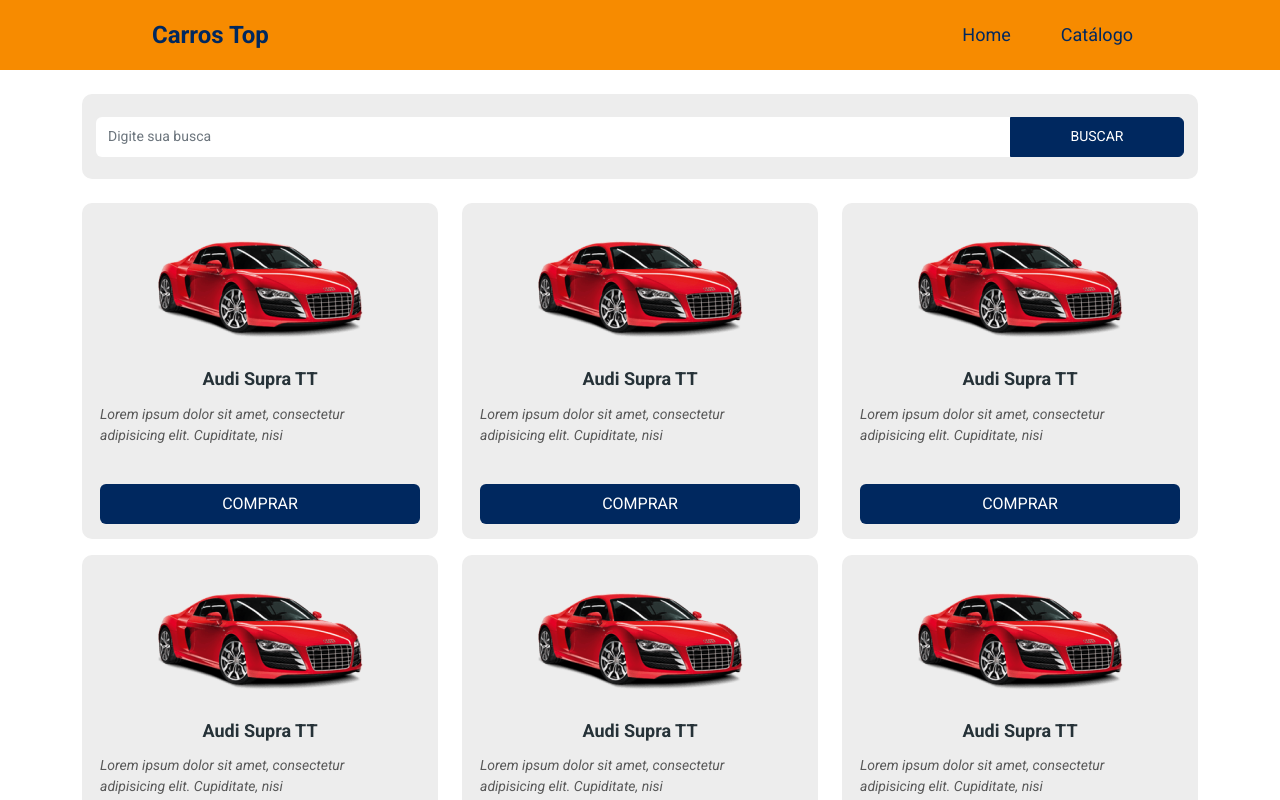
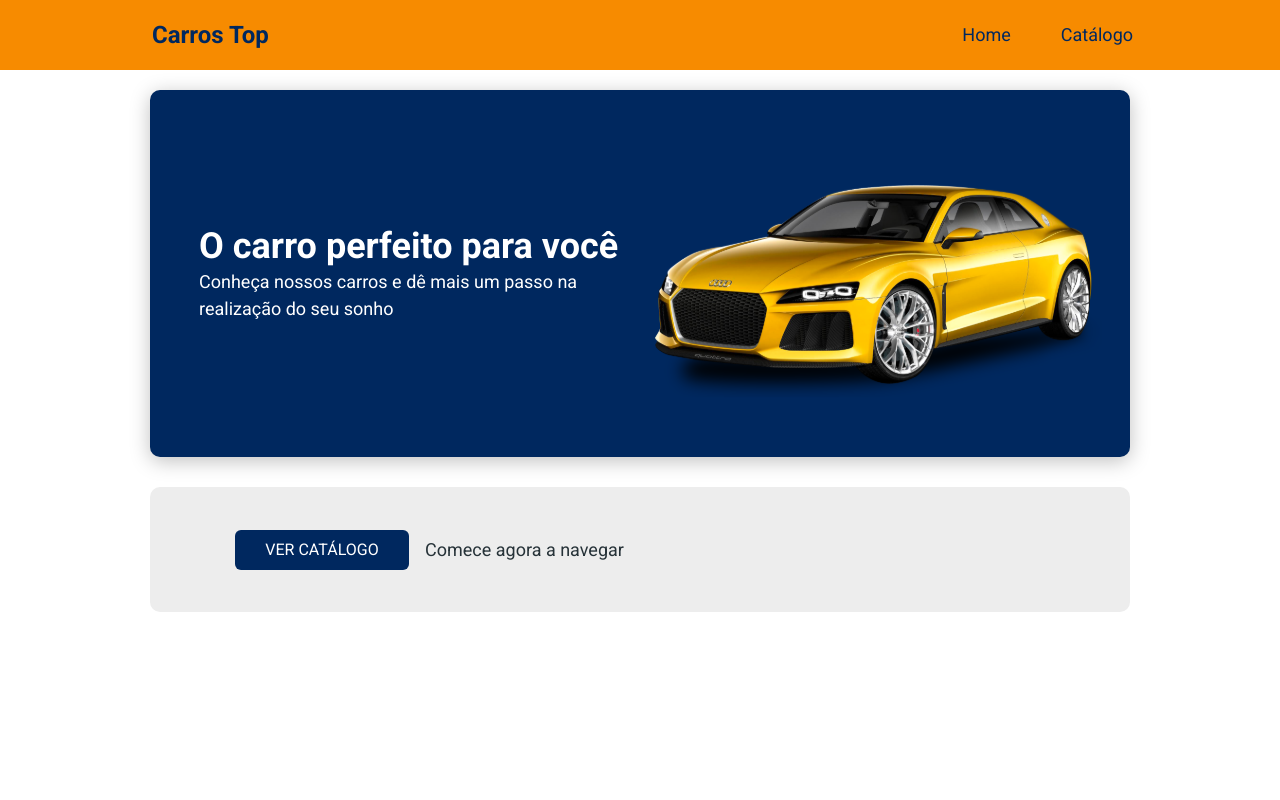
Before and after one commit to DiSousaDev/carros-top, a React (Vite) app: page / in a window 1280 px wide. Shown: the top 800 px of the page. Built offline with nearby package versions, Linux system fonts and the light colour scheme.

Commit message:
React Router Dom

```diff
--- a/package.json
+++ b/package.json
@@ -9,9 +9,11 @@
     "preview": "vite preview"
   },
   "dependencies": {
+    "@types/react-router-dom": "^5.3.3",
     "bootstrap": "^5.2.0",
     "react": "^18.2.0",
-    "react-dom": "^18.2.0"
+    "react-dom": "^18.2.0",
+    "react-router-dom": "^6.3.0"
   },
   "devDependencies": {
     "@types/react": "^18.0.15",
--- a/src/App.tsx
+++ b/src/App.tsx
@@ -2,13 +2,18 @@
 import './App.css'
 import Navbar from './components/Navbar'
 import CarList from './pages/CarList'
+import { BrowserRouter, Route, Routes } from 'react-router-dom'
+import Home from './pages/Home'
 
 function App() {
   return (
-    <>
+    <BrowserRouter>
       <Navbar />
-      <CarList />
-    </>
+      <Routes>
+        <Route path="/" element={<Home />} />
+        <Route path="/products" element={<CarList />} />
+      </Routes>
+    </BrowserRouter>
   )
 }
 
--- a/src/components/Navbar/index.tsx
+++ b/src/components/Navbar/index.tsx
@@ -1,13 +1,14 @@
 import './styles.css';
 import 'bootstrap/js/src/collapse.js';
+import { Link, NavLink } from 'react-router-dom';
 
 const Navbar = () => {
     return (
         <nav className='bg-primary navbar navbar-expand-md main-nav'>
             <div className='container-fluid'>
-                <a href="link" className='nav-logo-text'>
+                <Link to={'/'} className='nav-logo-text'>
                     <h4>Carros Top</h4>
-                </a>
+                </Link>
                 <button
                     className='navbar-toggler navbar-btn-color'
                     type='button'
@@ -22,10 +23,10 @@
                 <div className='collapse navbar-collapse' id='ct-navbar'>
                     <ul className='navbar-nav offset-md-2 main-menu'>
                         <li>
-                            <a href="link">Home</a>
+                            <NavLink to={'/'}>Home</NavLink>
                         </li>
                         <li>
-                            <a href="link">Catálogo</a>
+                            <NavLink to={'/products'}>Catálogo</NavLink>
                         </li>
                     </ul>
                 </div>
```
Also changed, not shown: 1 other file (tests, documents, lock files or other folders).
